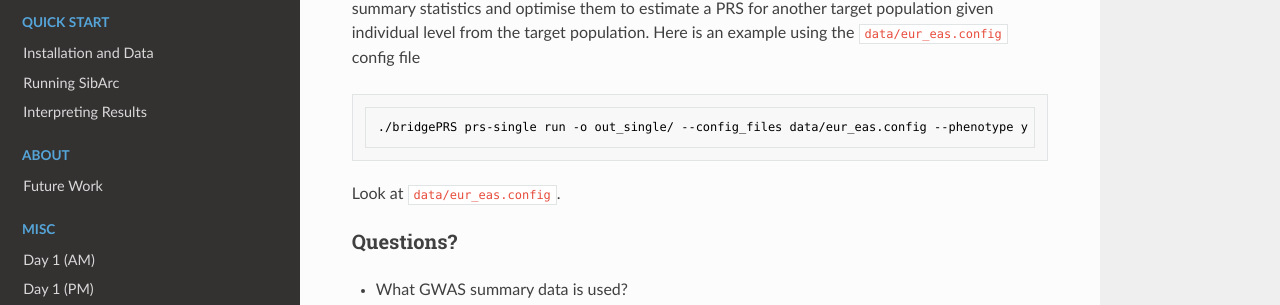
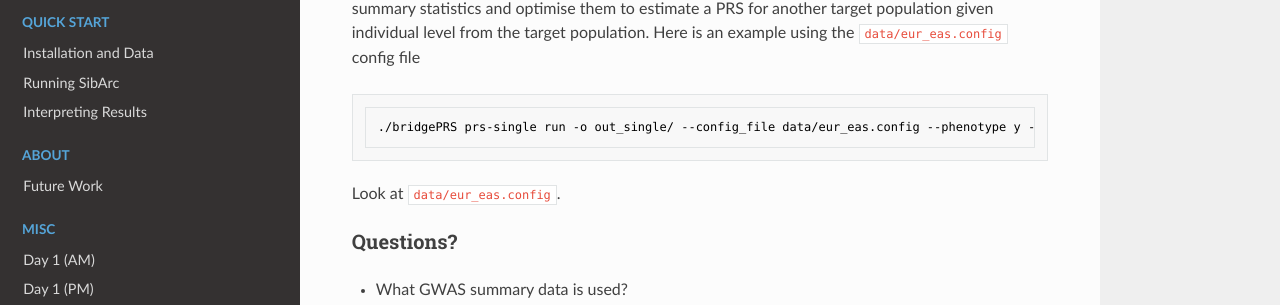
Before and after one commit to tadesouaiaia/sibArc-website, an MkDocs documentation site: the page built from docs/workshop_practical_clive.docx.md, in a window 1280 px wide and 900 px high, scrolled down 5570 px. Shown: the part 140-445 px from the top of the window. Built offline with MkDocs 1.6.1, drawn with Linux system fonts in a browser that asks for light colours; comment, search, counter and statistics services are not loaded.

Commit message:
Update workshop_practical_clive.docx.md

````diff
--- a/docs/workshop_practical_clive.docx.md
+++ b/docs/workshop_practical_clive.docx.md
@@ -254,7 +254,7 @@
 level from the target population. Here is an example using the
 `data/eur_eas.config` config file
 ```
-./bridgePRS prs-single run -o out_single/ --config_files data/eur_eas.config --phenotype y --cores 10
+./bridgePRS prs-single run -o out_single/ --config_file data/eur_eas.config --phenotype y --cores 4
 ```
 Look at `data/eur_eas.config`.
 ### Questions?
````
